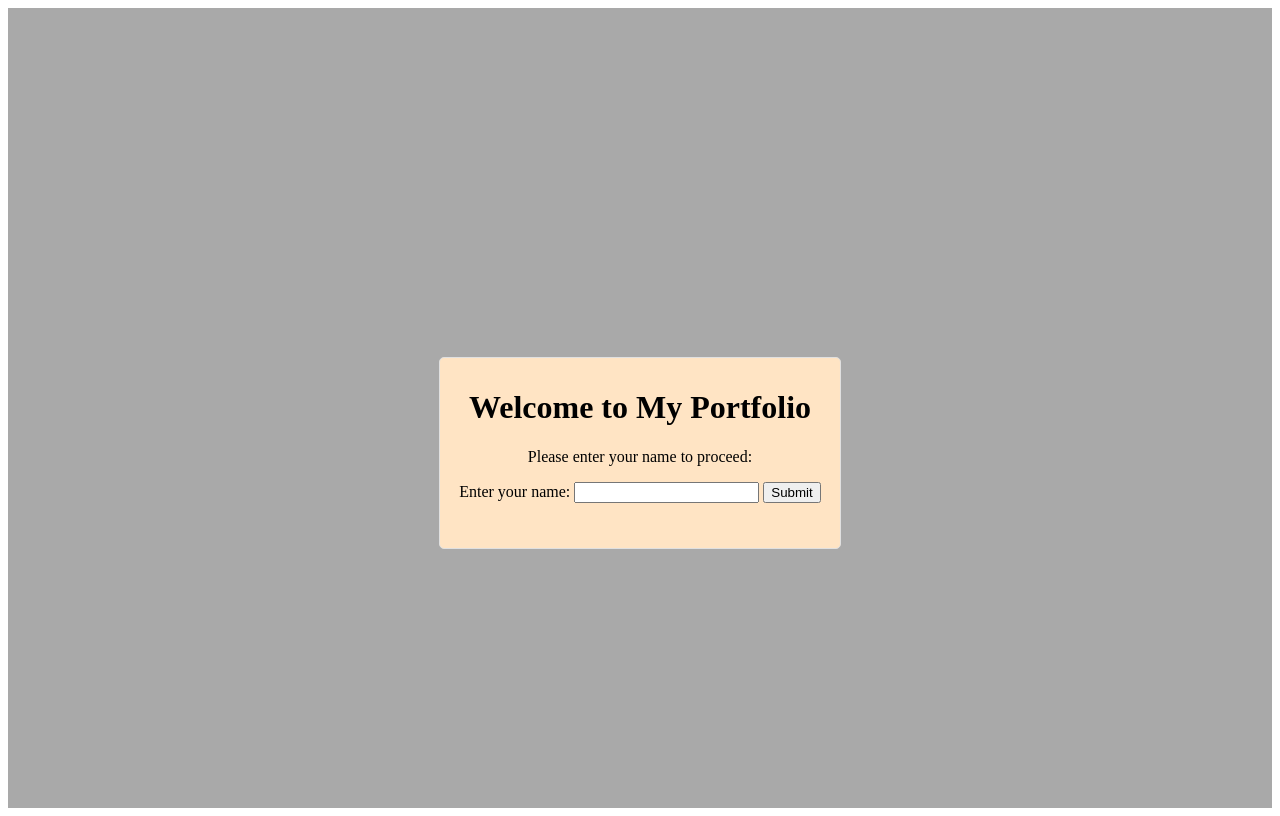
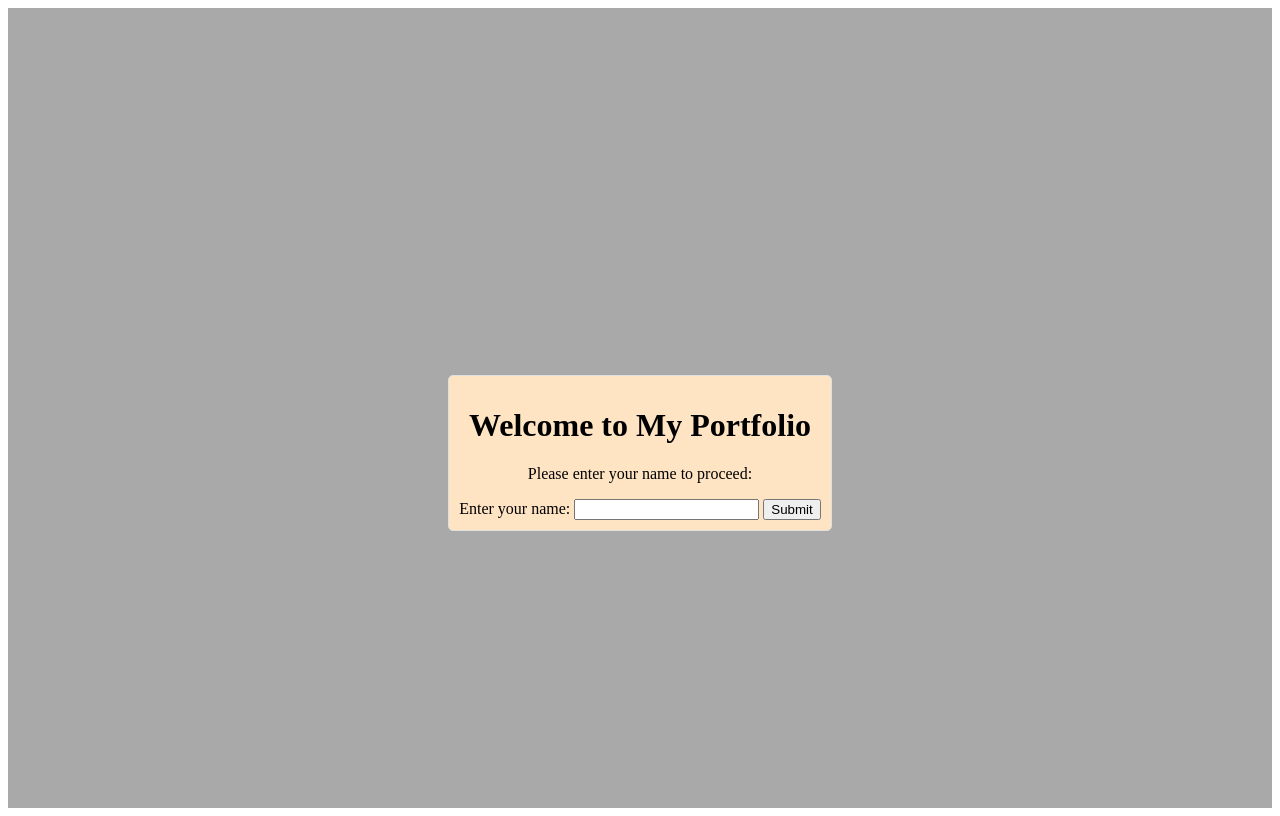
Before and after one commit to Happyhahanaina/Project_HTML_CSS, a plain HTML site: page portfolioq.html in a window 1280 px wide. Drawn offline with Linux system fonts and the light colour scheme.

Commit message:
Update portfolio.css

```diff
--- a/portfolio.css
+++ b/portfolio.css
@@ -6,8 +6,8 @@ main{
     background-color:darkgray;
 }
 div{
-    height: 50%;
-    width: 30%;
+    height: 50% rem;
+    width: 30% rem;
     background-color: #f0f0f0;
     border: 1px solid #e0e0e0;
     padding: 10px;
@@ -23,5 +23,5 @@ div:hover{
     text-align: center;
     margin-top: 100px;
     background-color:bisque;
-    height: 170px;
+    height: 170px ren;
 }
```
